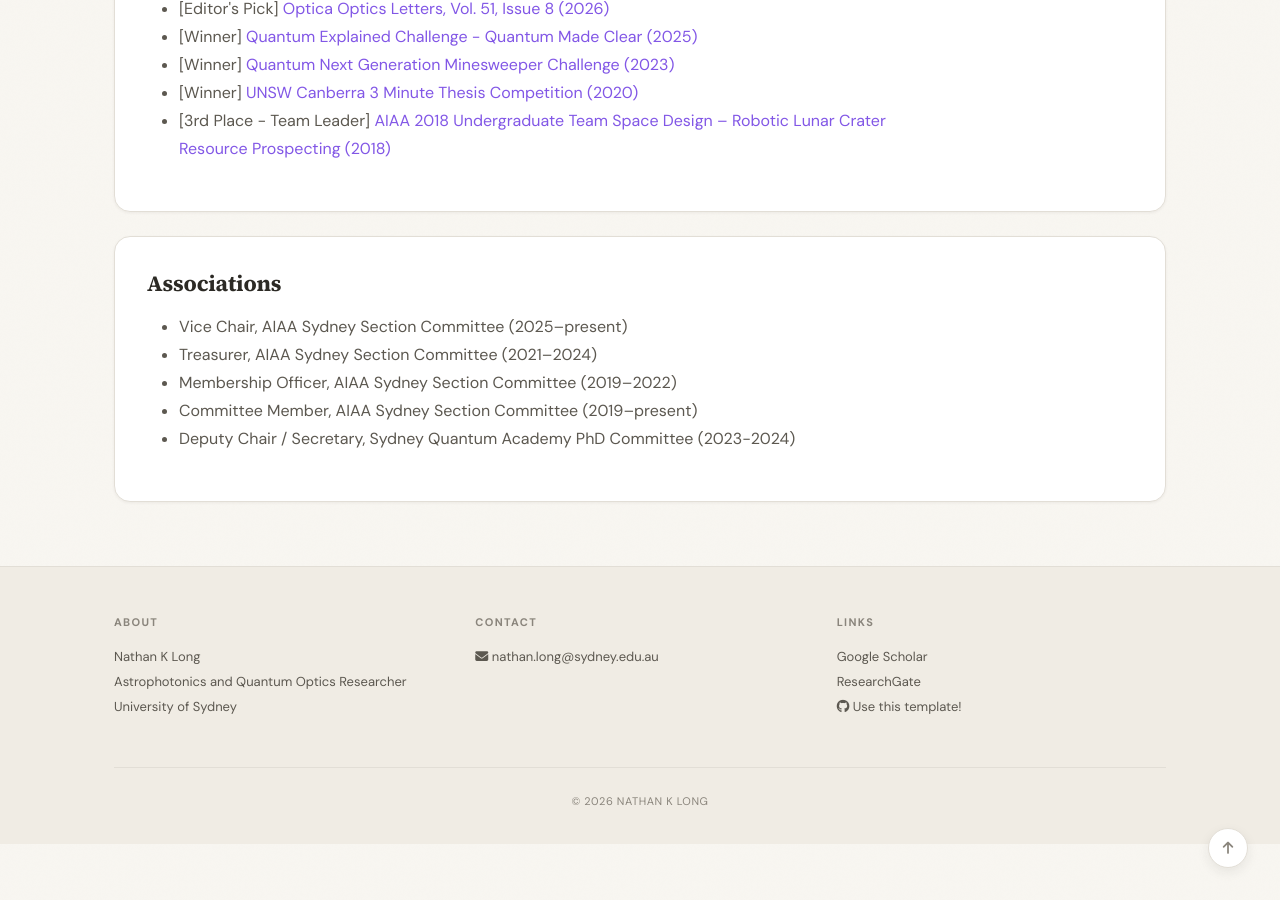
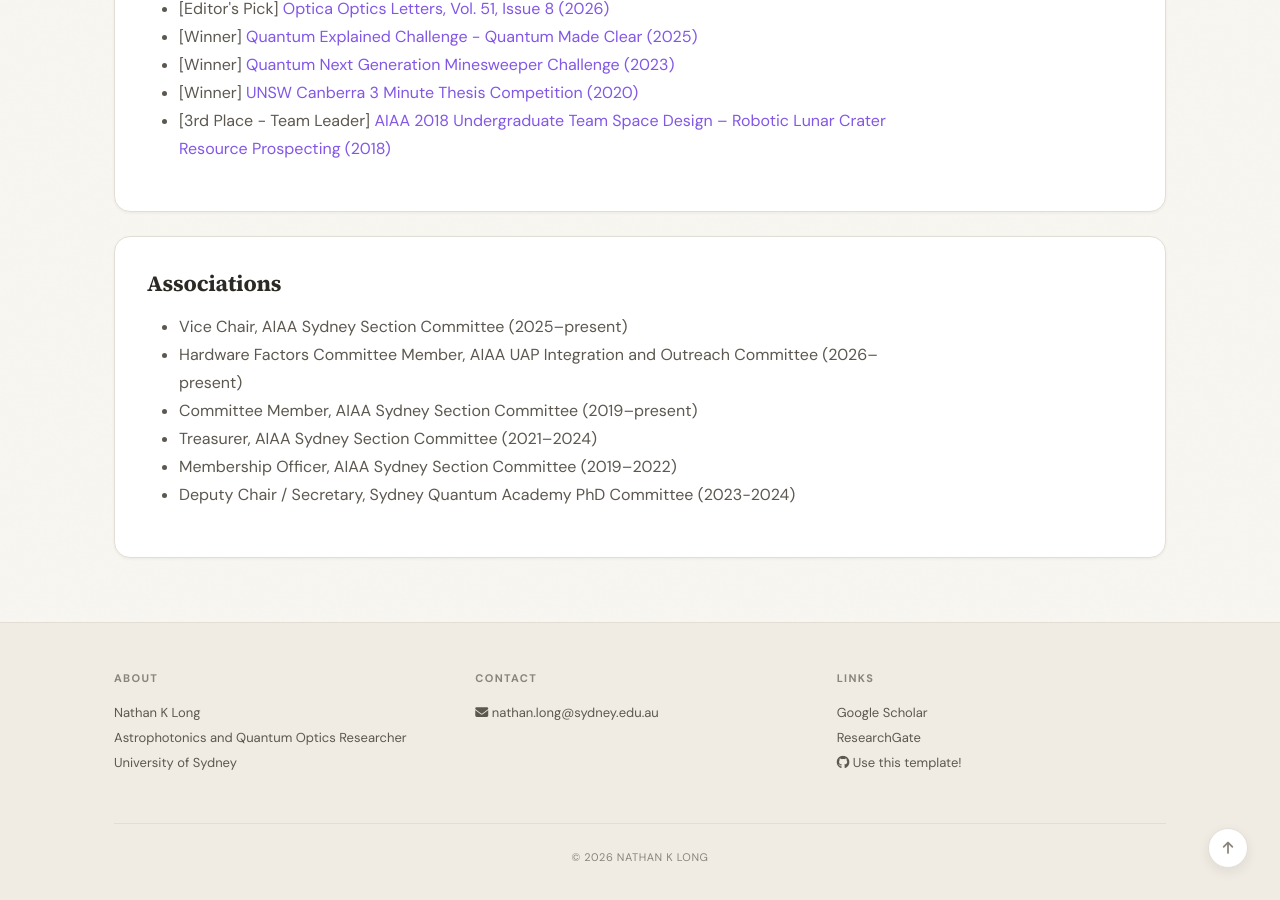
Before and after one commit to nathanklong/nathanklong.github.io, a Jekyll site: the page built from _pages/about.md, in a window 1280 px wide and 900 px high, scrolled down 646 px. Built offline with Jekyll 4.4.1, drawn with Linux system fonts in a browser that asks for light colours; a style sheet for code colours, icons or effects is not loaded.

Commit message:
updated associations

```diff
--- a/_data/associations.yml
+++ b/_data/associations.yml
@@ -1,5 +1,6 @@
 - name: "Vice Chair, AIAA Sydney Section Committee (2025–present)"
+- name: "Hardware Factors Committee Member, AIAA UAP Integration and Outreach Committee (2026–present)"
+- name: "Committee Member, AIAA Sydney Section Committee (2019–present)"
 - name: "Treasurer, AIAA Sydney Section Committee (2021–2024)"
 - name: "Membership Officer, AIAA Sydney Section Committee (2019–2022)"
-- name: "Committee Member, AIAA Sydney Section Committee (2019–present)"
 - name: "Deputy Chair / Secretary, Sydney Quantum Academy PhD Committee (2023-2024)"
```
